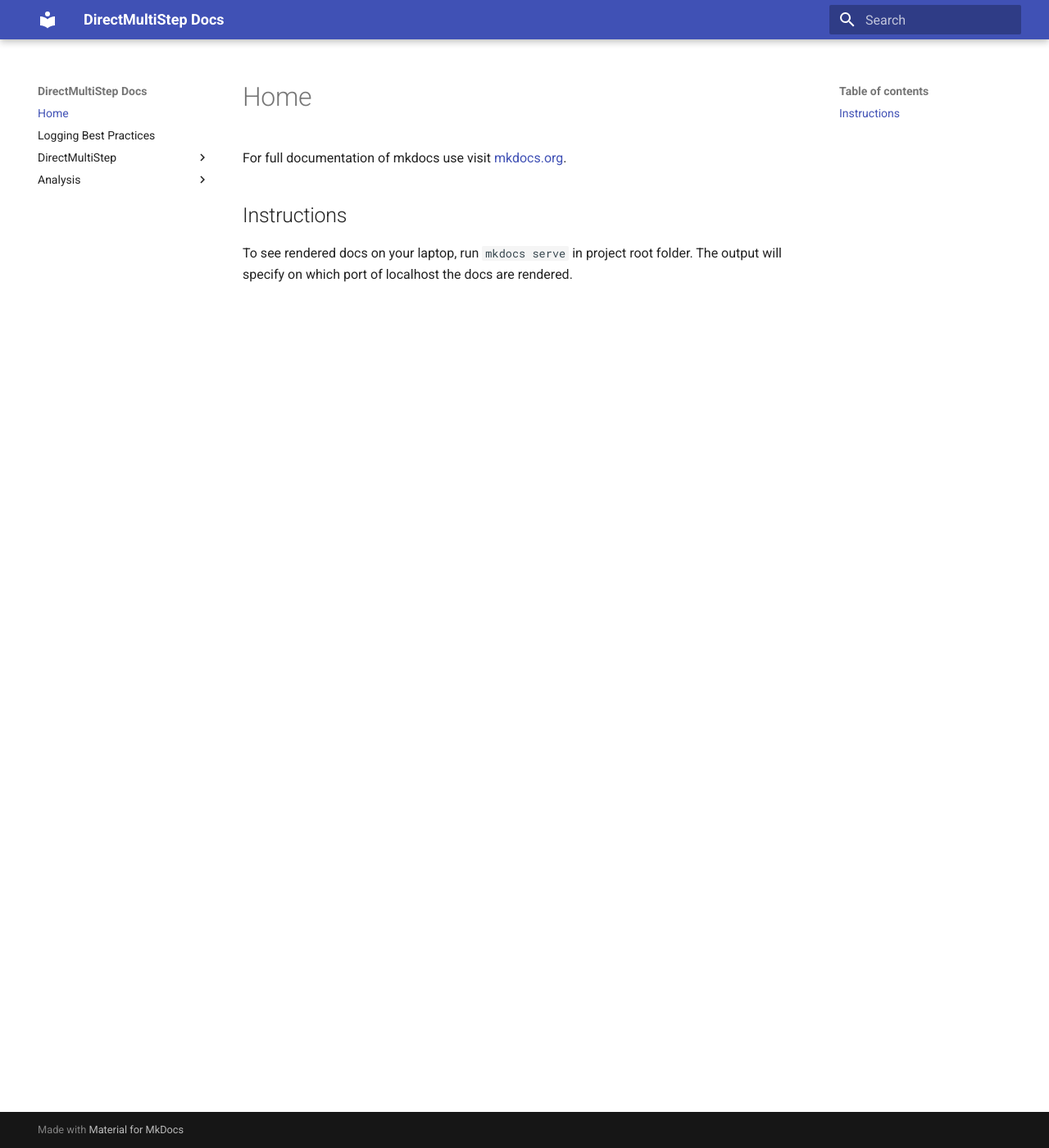
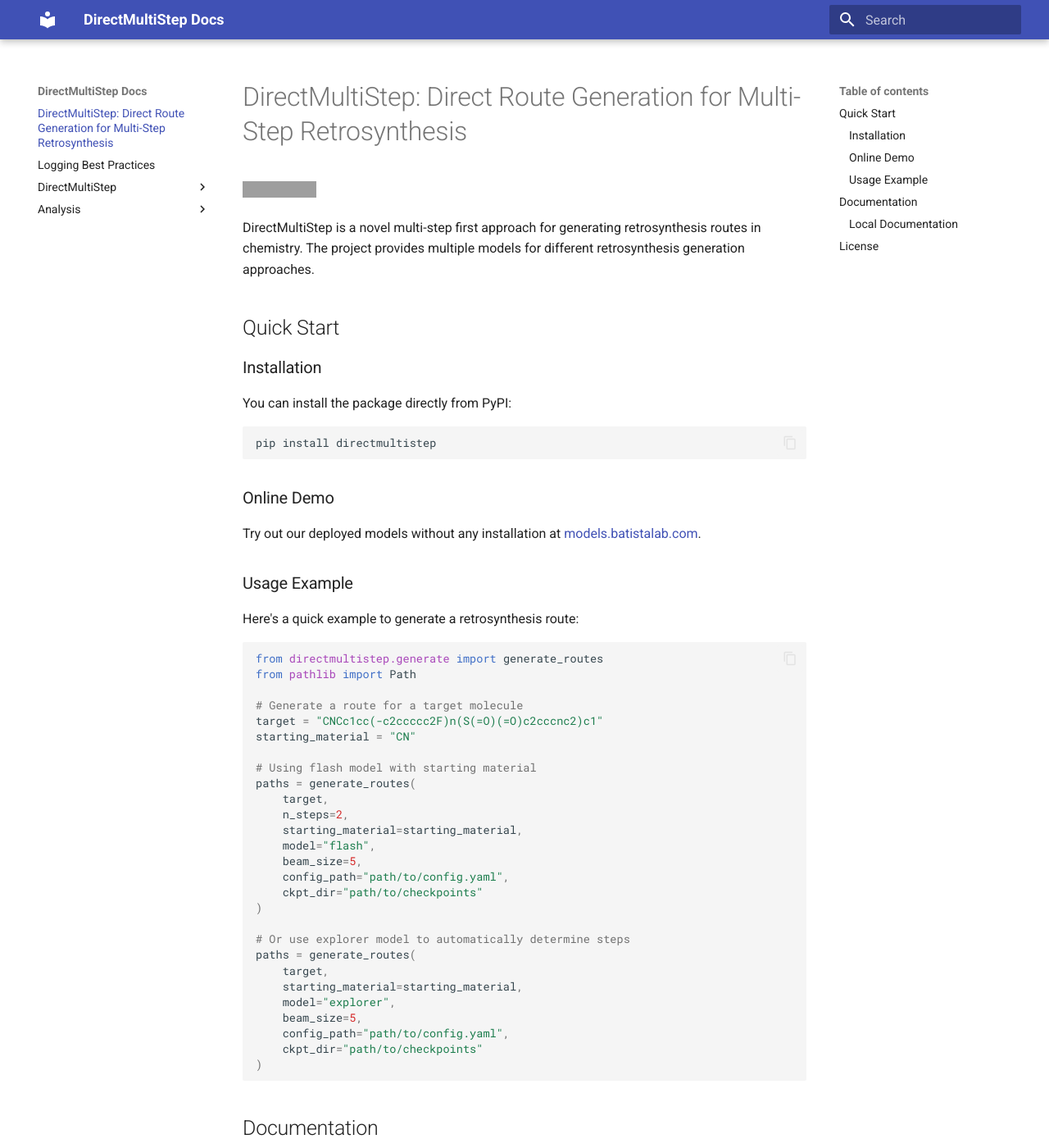
Before and after one commit to batistagroup/DirectMultiStep, an MkDocs documentation site: the page built from docs/index.md, in a window 1280 px wide and 1400 px high. Shown: the whole window at 82% size. Built offline with MkDocs 1.6.1 and Material for MkDocs 9.7.7, drawn with Linux system fonts in a browser that asks for light colours; some of the changed text lies outside the part shown; grey boxes are pictures that could not be loaded.

````diff
--- a/docs/index.md
+++ b/docs/index.md
@@ -1,7 +1,66 @@
-# Home
+# DirectMultiStep: Direct Route Generation for Multi-Step Retrosynthesis
+
+[![arXiv](https://img.shields.io/badge/arXiv-2405.13983-b31b1b.svg)](https://arxiv.org/abs/2405.13983)
+
+DirectMultiStep is a novel multi-step first approach for generating retrosynthesis routes in chemistry. The project provides multiple models for different retrosynthesis generation approaches.
+
+## Quick Start
+
+### Installation
+
+You can install the package directly from PyPI:
+
+```bash
+pip install directmultistep
+```
+
+### Online Demo
+
+Try out our deployed models without any installation at [models.batistalab.com](https://models.batistalab.com).
+
+### Usage Example
+
+Here's a quick example to generate a retrosynthesis route:
+
+```python
+from directmultistep.generate import generate_routes
+from pathlib import Path
+
+# Generate a route for a target molecule
+target = "CNCc1cc(-c2ccccc2F)n(S(=O)(=O)c2cccnc2)c1"
+starting_material = "CN"
+
+# Using flash model with starting material
+paths = generate_routes(
+    target,
+    n_steps=2,
+    starting_material=starting_material,
+    model="flash",
+    beam_size=5,
+    config_path="path/to/config.yaml",
+    ckpt_dir="path/to/checkpoints"
+)
+
+# Or use explorer model to automatically determine steps
+paths = generate_routes(
+    target,
+    starting_material=starting_material,
+    model="explorer",
+    beam_size=5,
+    config_path="path/to/config.yaml",
+    ckpt_dir="path/to/checkpoints"
+)
+```
+
+## Documentation
 
 For full documentation of mkdocs use visit [mkdocs.org](https://www.mkdocs.org).
 
-## Instructions
+### Local Documentation
 
 To see rendered docs on your laptop, run `mkdocs serve` in project root folder. The output will specify on which port of localhost the docs are rendered.
+
+## License
+
+- Code: MIT License
+- Paper content ([arXiv preprint](https://arxiv.org/abs/2405.13983)): CC-BY 4.0
````
Also changed, not shown: 1 other file.
